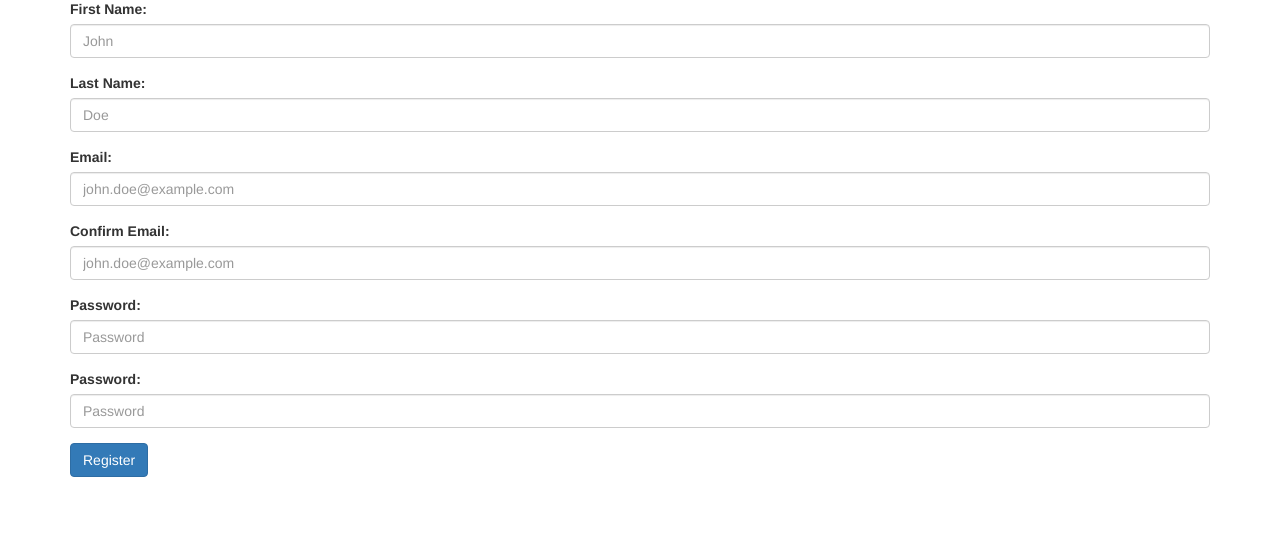
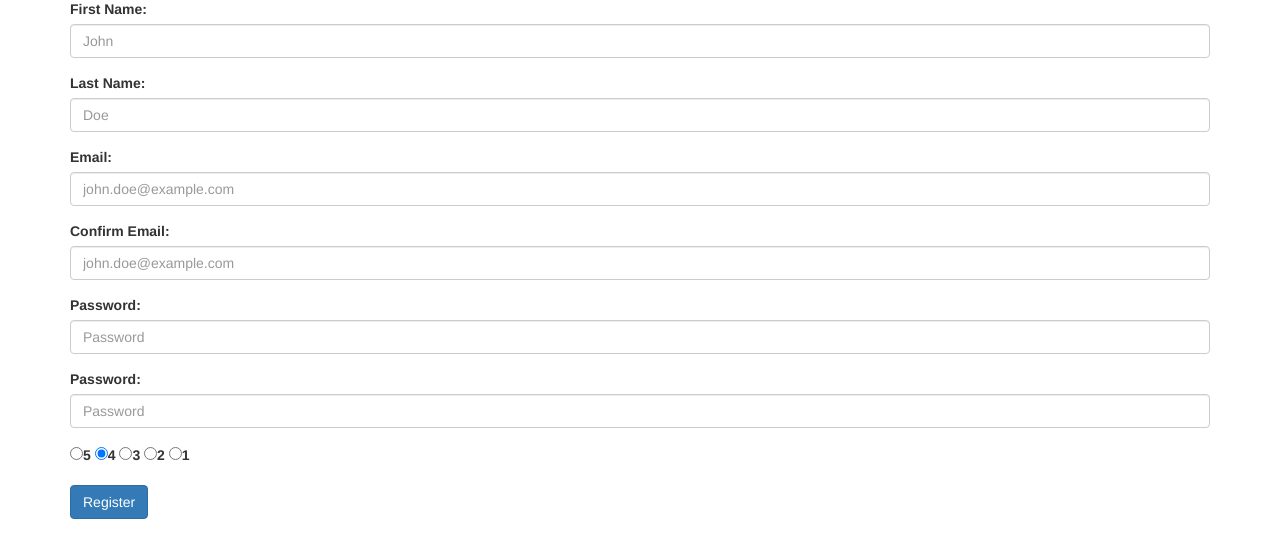
Before and after one commit to Scoutdrago3/Coders-Path, a PHP site: page /signin.php in a window 1280 px wide. Shown: the part 64-622 px from the top of the page. Run offline with PHP 8.4, Linux system fonts and the light colour scheme; some libraries are stand-ins or nearby versions.

Commit message:
some crap

```diff
--- a/signin.php
+++ b/signin.php
@@ -38,6 +38,17 @@
       <label for="pwdConf">Password:</label>
       <input type="password" class="form-control" id="pwdConf" placeholder="Password">
     </div>
+    <div class="form-group">
+      <fieldset>
+          <span class="star-cb-group">
+            <input type="radio" id="rating-5" name="rating" value="5" /><label for="rating-5">5</label>
+            <input type="radio" id="rating-4" name="rating" value="4" checked="checked" /><label for="rating-4">4</label>
+            <input type="radio" id="rating-3" name="rating" value="3" /><label for="rating-3">3</label>
+            <input type="radio" id="rating-2" name="rating" value="2" /><label for="rating-2">2</label>
+            <input type="radio" id="rating-1" name="rating" value="1" /><label for="rating-1">1</label>
+          </span>
+        </fieldset>
+    </div>
     <button type="submit" class="btn btn-primary">Register</button>
   </form>
     </body>
```
